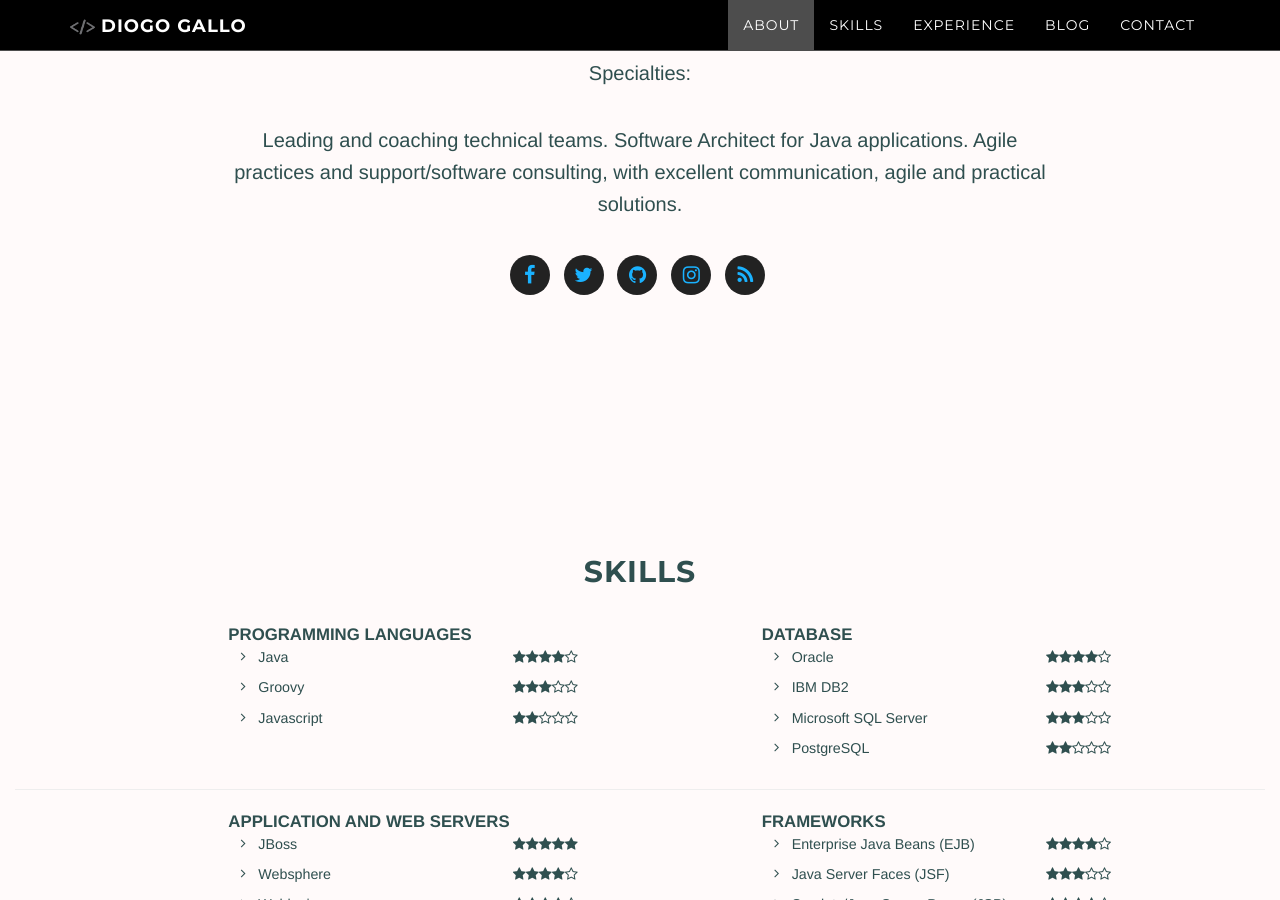
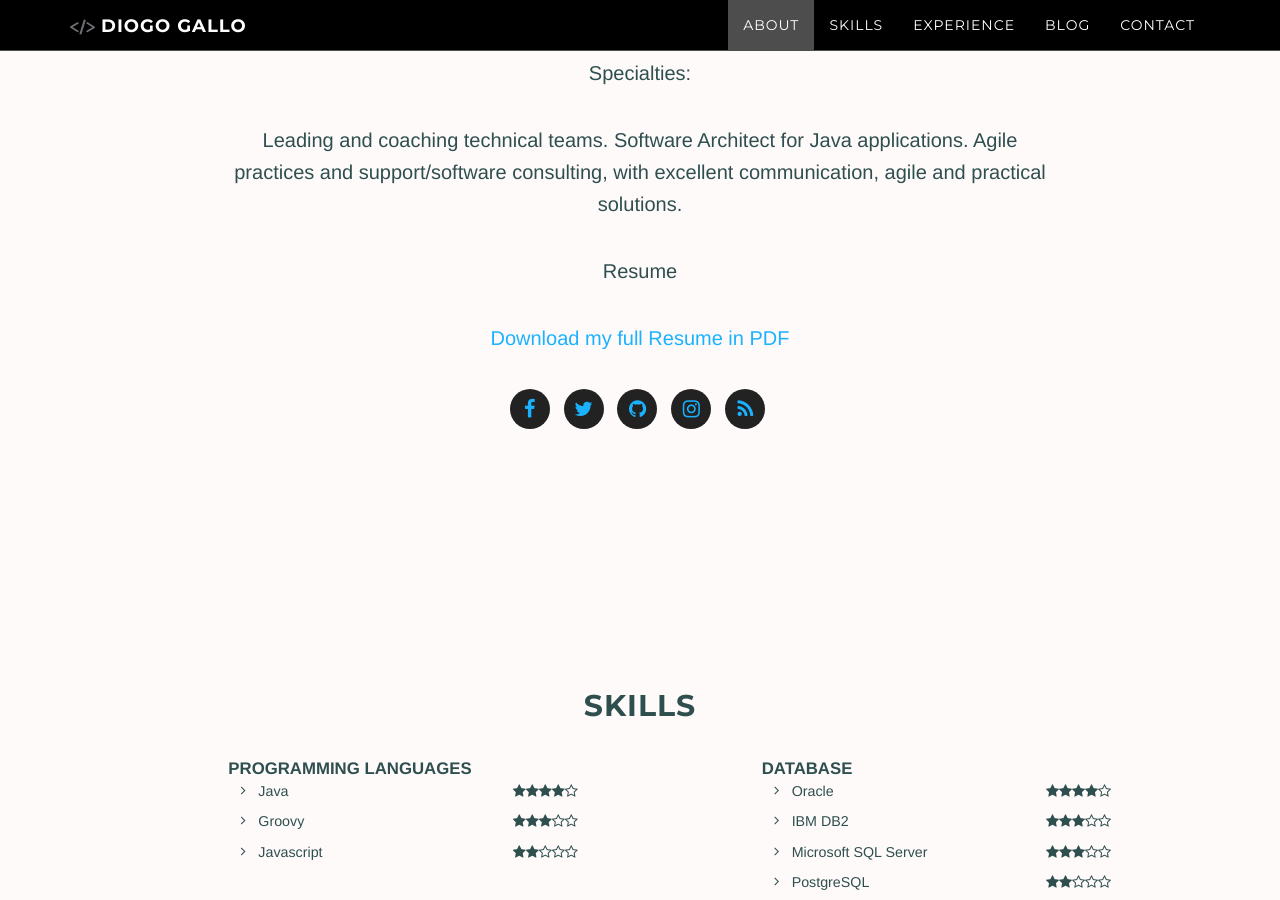
Before and after one commit to diogogallo/diogogallo.github.io, a Jekyll site: the page built from index.html, in a window 1280 px wide and 900 px high, scrolled down 1487 px. Built offline with Jekyll 4.4.1, drawn with Linux system fonts in a browser that asks for light colours; nearby versions of some CDN libraries; comment, search, counter and statistics services are not loaded.

Commit message:
Included resume download

```diff
--- a/0_about.html
+++ b/0_about.html
@@ -18,3 +18,7 @@ Specialties:
 Leading and coaching technical teams.
 Software Architect for Java applications.
 Agile practices and support/software consulting, with excellent communication, agile and practical solutions.
+
+Resume
+
+[Download my full Resume in PDF](http://bit.ly/1M0NO6h "Download my full Resume in PDF")
```
